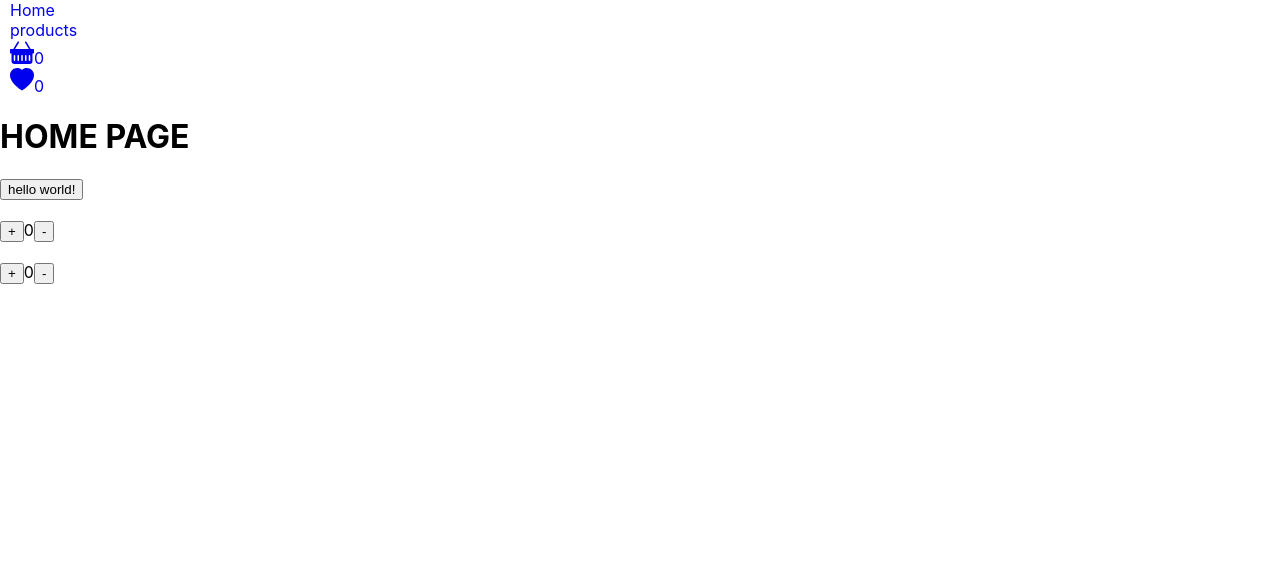
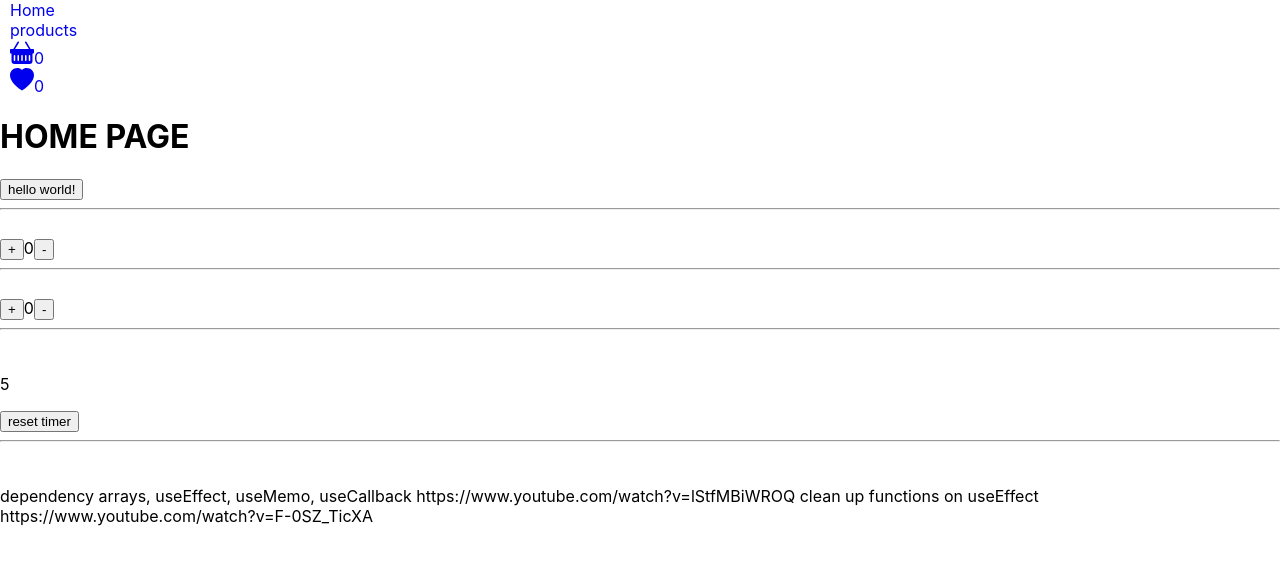
Before and after one commit to Criiis/next-js-state-management, a Next.js app: page / in a window 1280 px wide. Shown: the top 564 px of the page. Built offline with nearby package versions, Linux system fonts and the light colour scheme.

Commit message:
playing with clenup and callbacks function

```diff
--- a/pages/index.tsx
+++ b/pages/index.tsx
@@ -1,4 +1,4 @@
-import { useState, useReducer } from 'react'
+import { useState, useReducer, useEffect, useCallback } from 'react'
 import type { NextPage } from 'next'
 // import { type } from 'os'
 
@@ -17,7 +17,6 @@ type reducerActions =
 function reducer(state: number, action: reducerActions): number {
   switch (action.type) {
     case actions.increment:
-      console.log(action)
       return state + action.numb
     case actions.decrement:
       if (state === 0) return state
@@ -31,6 +30,7 @@ const Home: NextPage = () => {
   const [test, setTest] = useState<boolean>(false)
   const [counter, setCounter] = useState<number>(0)
   const [state, dispatch] = useReducer(reducer, 0)
+  const [timer, setTimer] = useState<number>(0)
 
   /**
    * functionality for useState
@@ -60,7 +60,25 @@ const Home: NextPage = () => {
     dispatch({ type: actions.decrement, numb })
   }
 
-  console.log(state)
+  /**
+   * create a timer in react using useEffect to lear
+   * the cleanup functionality
+   * useCallback hook
+   *
+   */
+  useEffect(() => {
+    console.log(timer)
+    const myTimer = setTimeout(() => {
+      setTimer((prevTimer) => prevTimer + 1)
+    }, 1000)
+    return () => {
+      clearTimeout(myTimer)
+    }
+  }, [timer])
+
+  const resetTimer = useCallback((initialNumber: number) => {
+    setTimer(initialNumber)
+  }, [])
 
   return (
     <>
@@ -69,15 +87,32 @@ const Home: NextPage = () => {
       {/* !false is a condition and i'm setting the value of useState as the result of the condition */}
       {test && <span>this is just a test to use useState</span>}
       <br />
+      <hr />
       <br />
       <button onClick={() => increase(1)}>+</button>
       {counter}
       <button onClick={() => decrease(1)}>-</button>
       <br />
+      <hr />
       <br />
       <button onClick={() => increaseUseReducer(1)}>+</button>
       {state}
       <button onClick={() => decreaseUseReducer(1)}>-</button>
+      <br />
+      <hr />
+      <br />
+
+      <p>{timer}</p>
+      <button onClick={() => resetTimer(0)}>reset timer</button>
+
+      <br />
+      <hr />
+      <br />
+      <p>
+        dependency arrays, useEffect, useMemo, useCallback
+        https://www.youtube.com/watch?v=lStfMBiWROQ clean up functions on
+        useEffect https://www.youtube.com/watch?v=F-0SZ_TicXA
+      </p>
     </>
   )
 }
```
